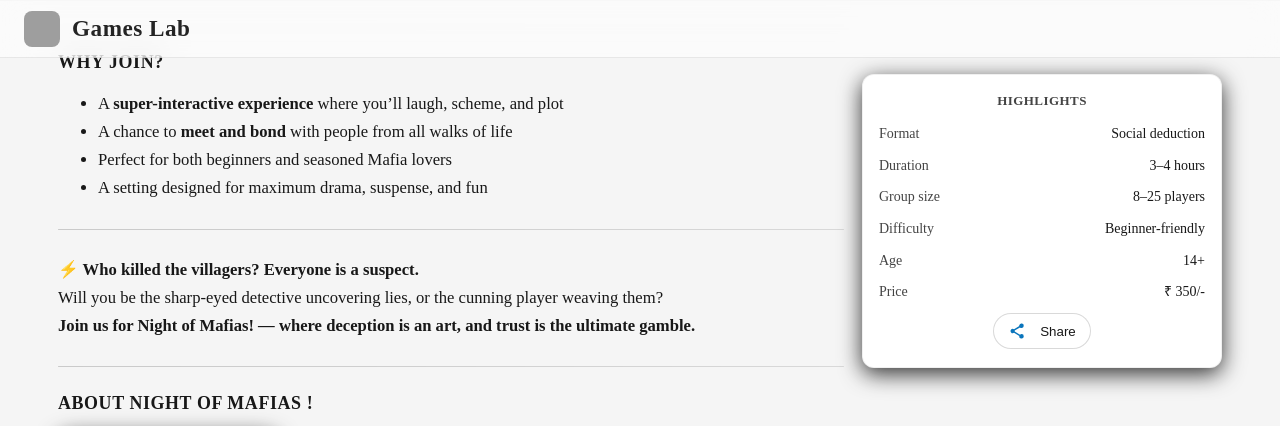
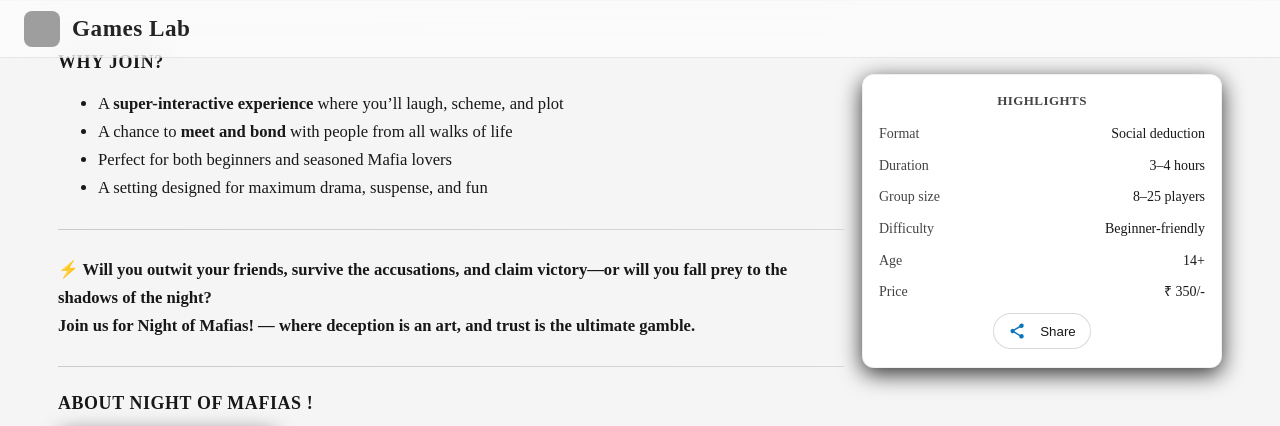
Before and after one commit to gameslabbangalore-maker/website, a Jekyll site: the page built from _events/night-of-mafias.md, in a window 1280 px wide and 900 px high, scrolled down 1289 px, cut to the strip 0-426 px from the top of the window. Built offline with Jekyll 4.4.1, drawn with Linux system fonts in a browser that asks for light colours; grey boxes are pictures that could not be loaded.

Commit message:
Update night-of-mafias.md

```diff
--- a/_events/night-of-mafias.md
+++ b/_events/night-of-mafias.md
@@ -48,7 +48,6 @@
   - A setting designed for maximum drama, suspense, and fun
 
 closing: |
-  **⚡ Who killed the villagers? Everyone is a suspect.**
-  Will you be the sharp-eyed detective uncovering lies, or the cunning player weaving them?
+  **⚡ Will you outwit your friends, survive the accusations, and claim victory—or will you fall prey to the shadows of the night?**
   **Join us for Night of Mafias! — where deception is an art, and trust is the ultimate gamble.**
 ---
```
